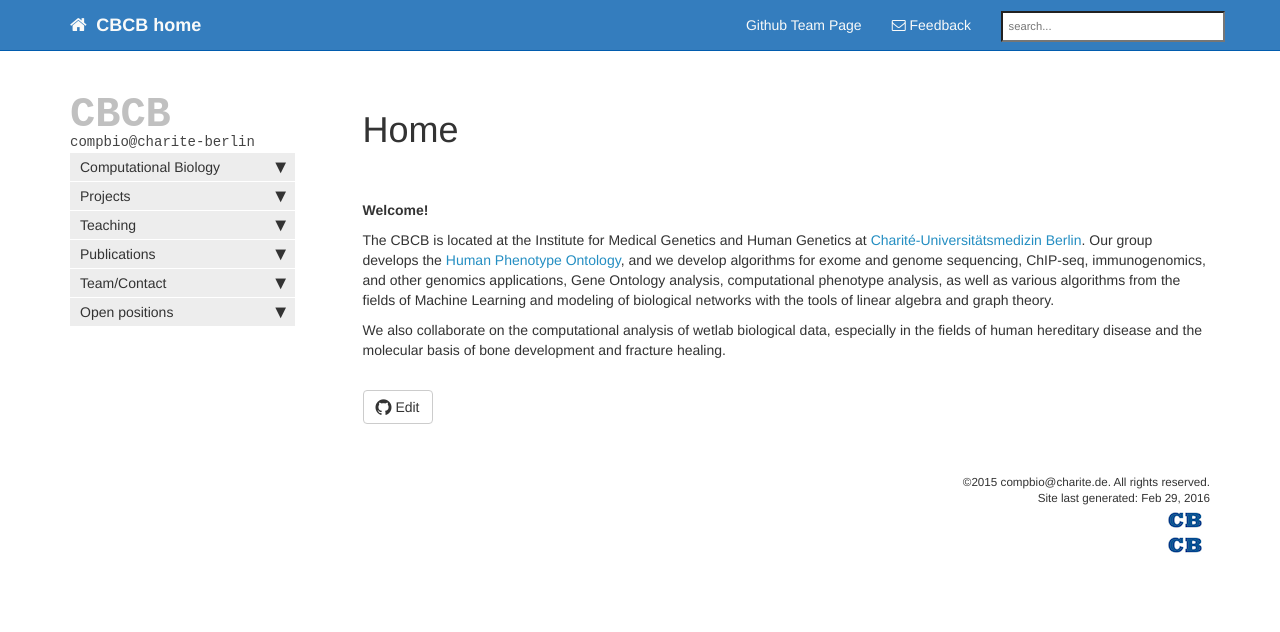
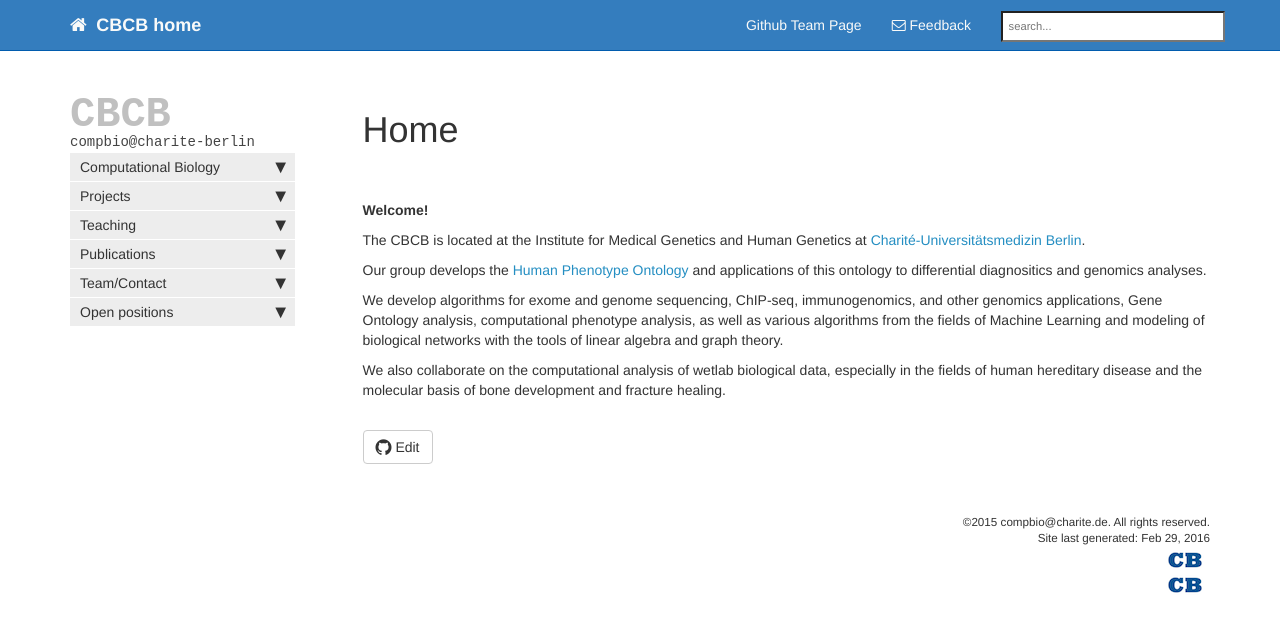
Before and after one commit to charite/charite.github.io, a Jekyll site: the page built from index.md, in a window 1280 px wide. Shown: the top 632 px of the page. Built offline with Jekyll 4.4.1, drawn with Linux system fonts in a browser that asks for light colours; nearby versions of some CDN libraries; library files that are not in the unit come from our copies; comment, search, counter and statistics services are not loaded.

Commit message:
Update index.md

```diff
--- a/index.md
+++ b/index.md
@@ -10,11 +10,13 @@ published: true
 **Welcome!**
 
 The CBCB is located at the Institute for Medical Genetics and Human
-Genetics at <a href="http://www.charite.de" target="_new1">Charité-Universitätsmedizin Berlin</a>. Our group develops the <a href="http:///www.human-phenotype-ontology.org" target="_new2">Human Phenotype Ontology</a>, and we develop algorithms for exome and genome sequencing, ChIP-seq, immunogenomics, and other genomics applications, Gene Ontology analysis,
+Genetics at <a href="http://www.charite.de" target="_new1">Charité-Universitätsmedizin Berlin</a>.
+
+Our group develops the <a href="http:///www.human-phenotype-ontology.org" target="_new2">Human Phenotype Ontology</a> and applications of this ontology to differential diagnositics and genomics analyses.
+
+We develop algorithms for exome and genome sequencing, ChIP-seq, immunogenomics, and other genomics applications, Gene Ontology analysis,
 computational phenotype analysis, as well as various algorithms from the fields of Machine
 Learning and modeling of biological networks with the tools of linear
 algebra and graph theory.
 
-We also collaborate on the computational analysis
-of wetlab biological data, especially in the fields of human hereditary disease
-and the molecular basis of bone development and fracture healing.
+We also collaborate on the computational analysis of wetlab biological data, especially in the fields of human hereditary disease and the molecular basis of bone development and fracture healing.
```
